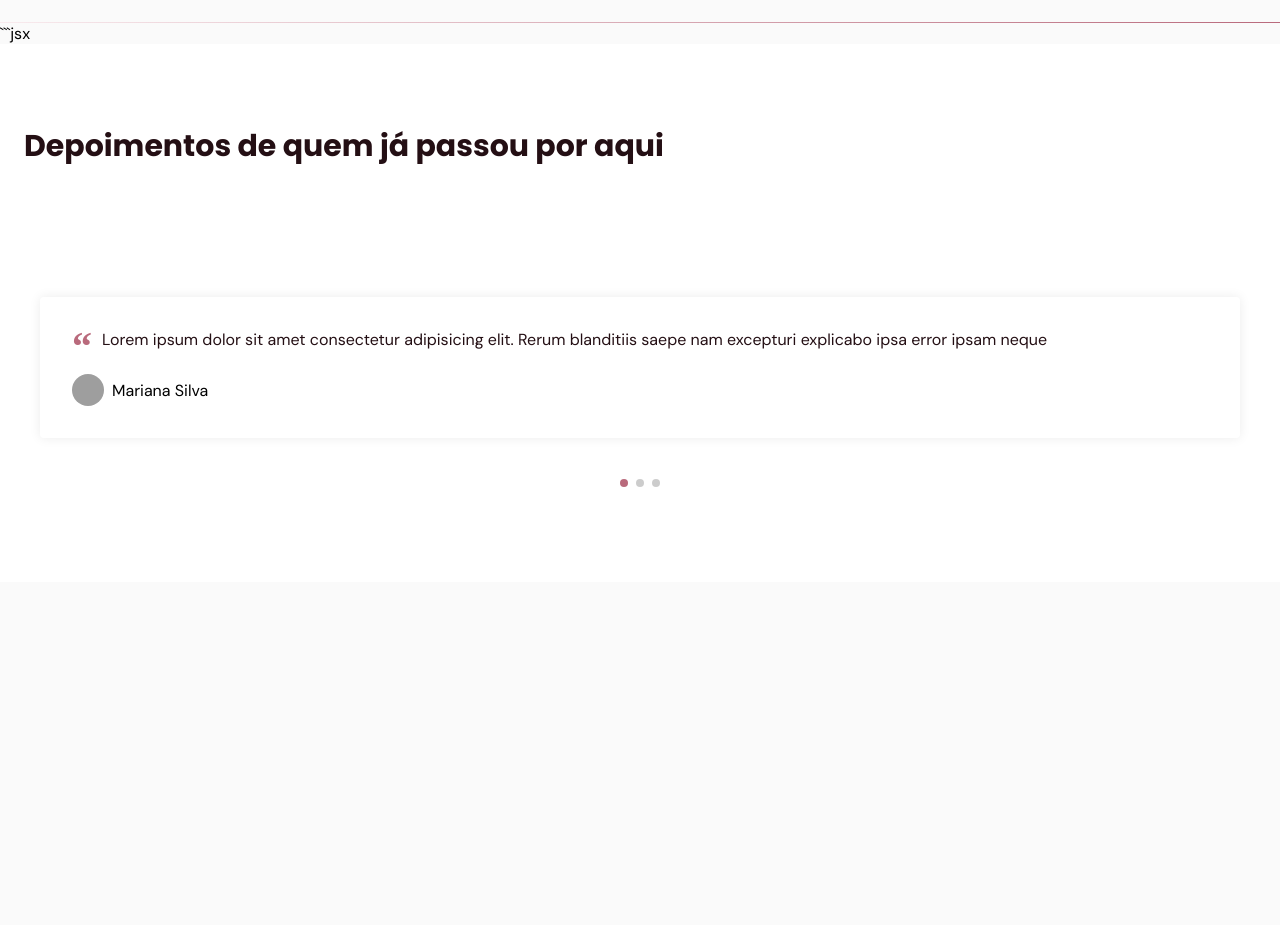
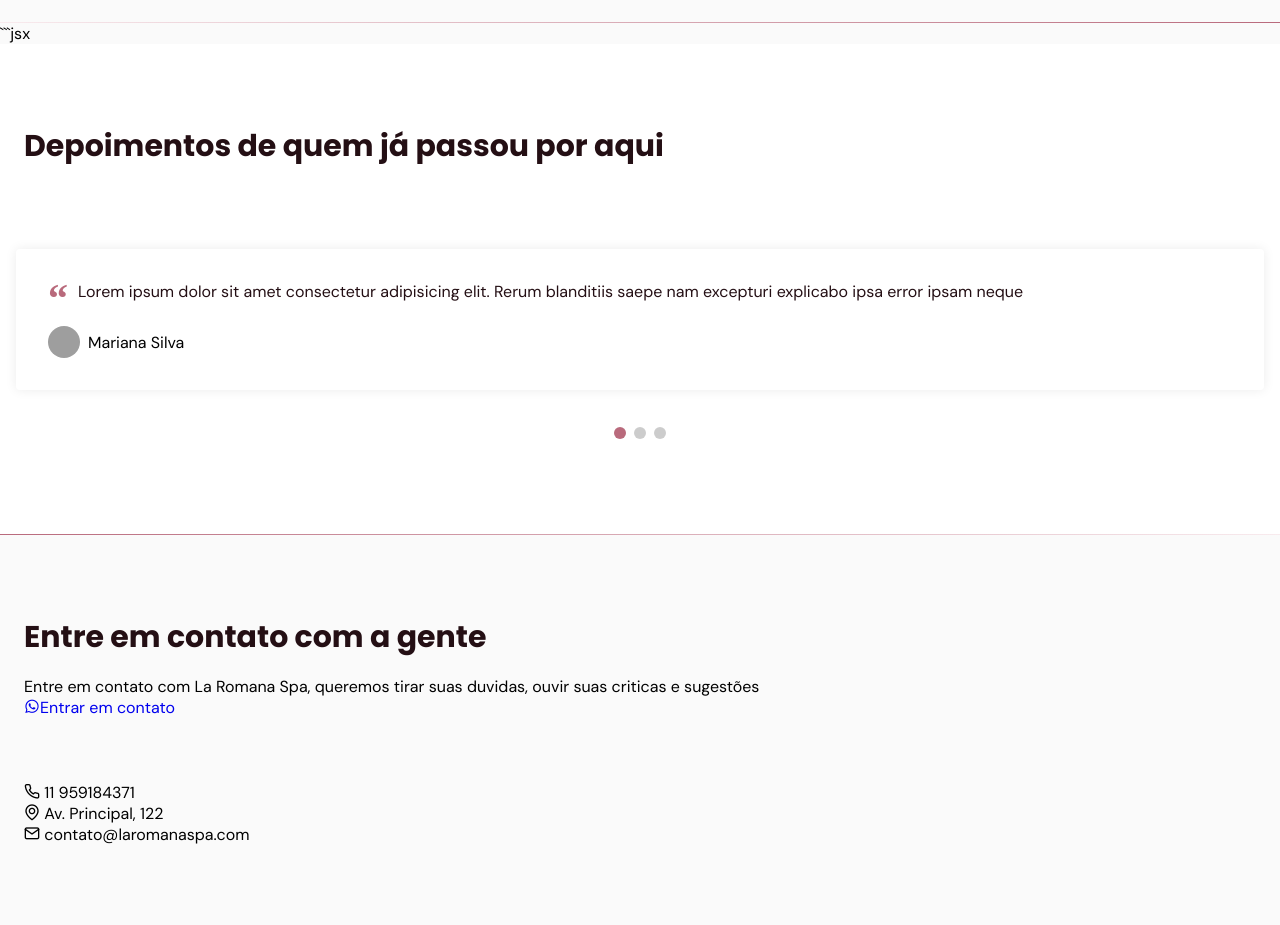
Before and after one commit to Julianavcarvalho/Projeto-Estetica, a plain HTML site: page index.html in a window 1280 px wide. Shown: the part 4080-5005 px from the top of the page. Before the commit the page ends 4662 px from the top, so only its background shows below. Drawn offline with nearby package versions, Linux system fonts and the light colour scheme; grey boxes are pictures that could not be loaded; files whose address does not match are found by name.

Commit message:
Testimonials finished

```diff
--- a/index.html
+++ b/index.html
@@ -214,7 +214,29 @@
         </div>
       </section>
 
+      <div class="divider-2"></div>
+
       <!--CONTACT-->
+      <section class="section" id="contact">
+        <div class="container grid">
+          <div class="text">
+            <h2 class="title">Entre em contato com a gente</h2>
+            <p>
+              Entre em contato com La Romana Spa, queremos tirar suas duvidas,
+              ouvir suas criticas e sugestões
+            </p>
+            <a href="#"><i class="icon-whatsapp"></i>Entrar em contato</a>
+          </div>
+
+          <div class="links">
+            <ul>
+              <li><i class="icon-phone"></i> 11 959184371</li>
+              <li><i class="icon-map-pin"></i> Av. Principal, 122</li>
+              <li><i class="icon-mail"></i> contato@laromanaspa.com</li>
+            </ul>
+          </div>
+        </div>
+      </section>
     </main>
 
     <!--SWIPER-->
--- a/style.css
+++ b/style.css
@@ -360,6 +360,17 @@ nav.show div.icon-close {
   background: white;
 }
 
+#testimonials .container {
+  margin-left: 0;
+  margin-right: 0;
+}
+
+#testimonials header {
+  margin-left: 1.5rem;
+  margin-right: 1.5rem;
+  margin-bottom: 0;
+}
+
 #testimonials blockquote {
   padding: 2rem;
   box-shadow: 0px 0px 12px rgba(0, 0, 0, 0.08);
@@ -401,7 +412,16 @@ nav.show div.icon-close {
   padding: 4rem 1rem;
 }
 
+.swiper-pagination-bullet {
+  width: 0.75rem;
+  height: 0.75rem;
+}
+
 .swiper-pagination-bullet-active {
   background: var(--base-color);
+}
 
+/**** CONTACT ****/
+#contact .grid{
+  gap: 4rem;
 }
```
